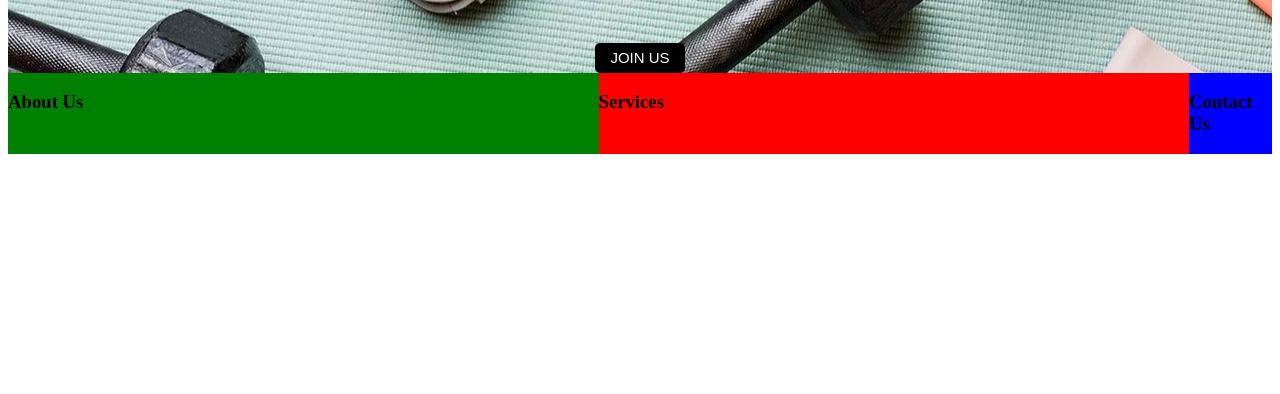
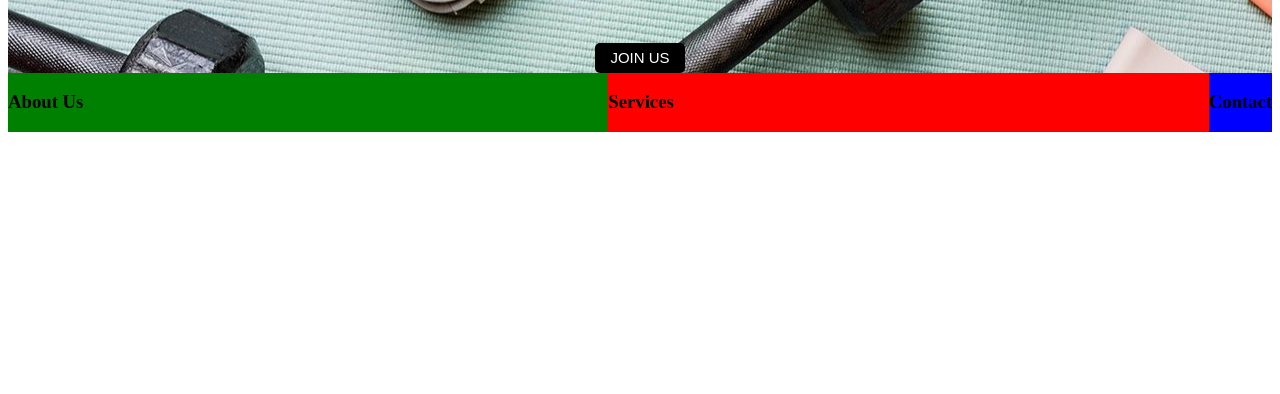
Before and after one commit to ed-sels/FitHub, a plain HTML site: page homepage.html in a window 1280 px wide. Shown: the part 406-800 px from the top of the page. Drawn offline with Linux system fonts and the light colour scheme.

Commit message:
homepage update

```diff
--- a/homepage.html
+++ b/homepage.html
@@ -44,7 +44,7 @@
         </div>
 
         <div class="contact">
-            <h3>Contact Us</h3>
+            <h3>Contact</h3>
         </div>
 
     </footer>
--- a/homepage_style.css
+++ b/homepage_style.css
@@ -70,7 +70,6 @@ footer{
   .services {
     background-color: red;
     width: 50%;
-    margin: 0px;
   }
 
   .contact {
```
